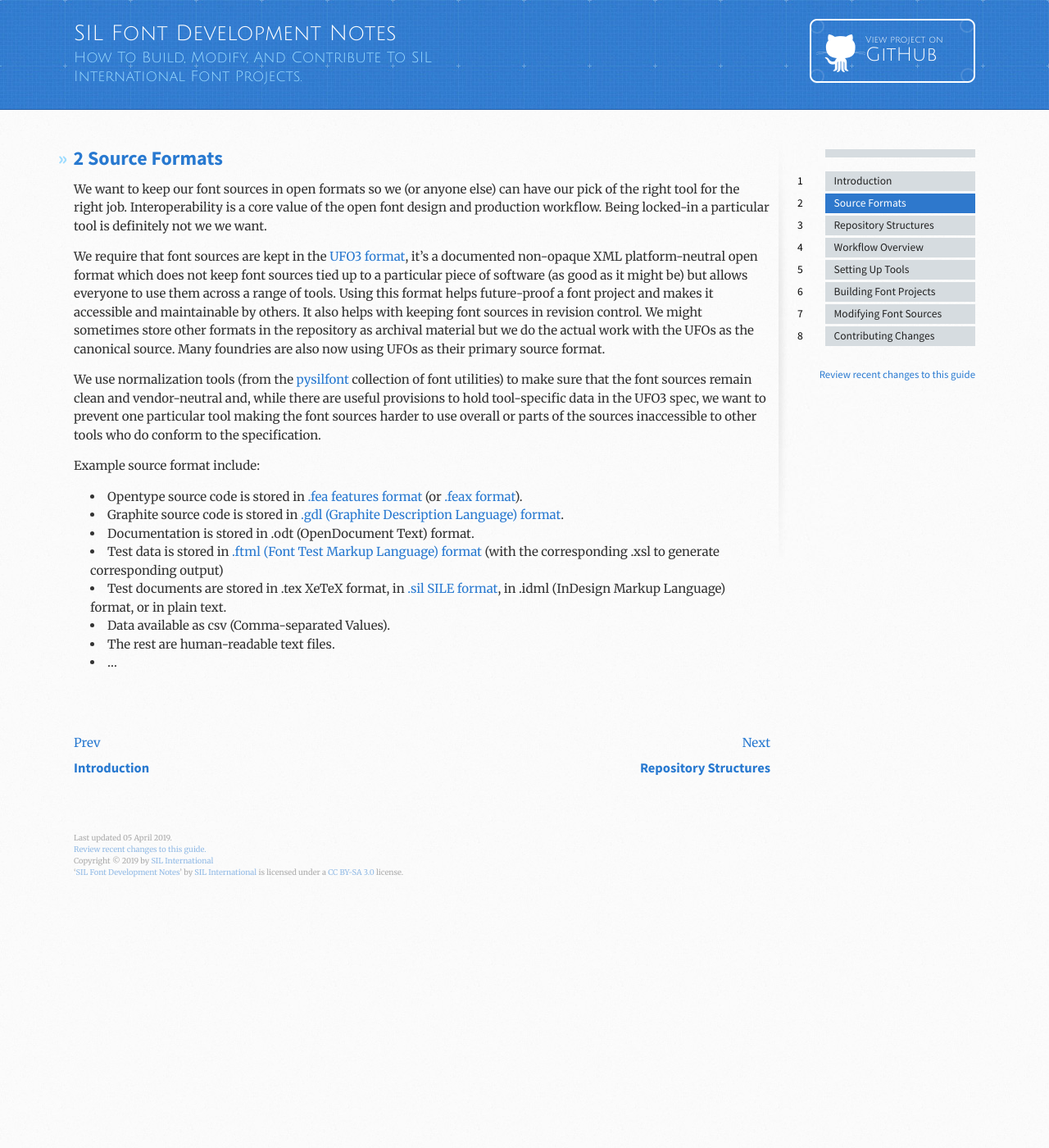
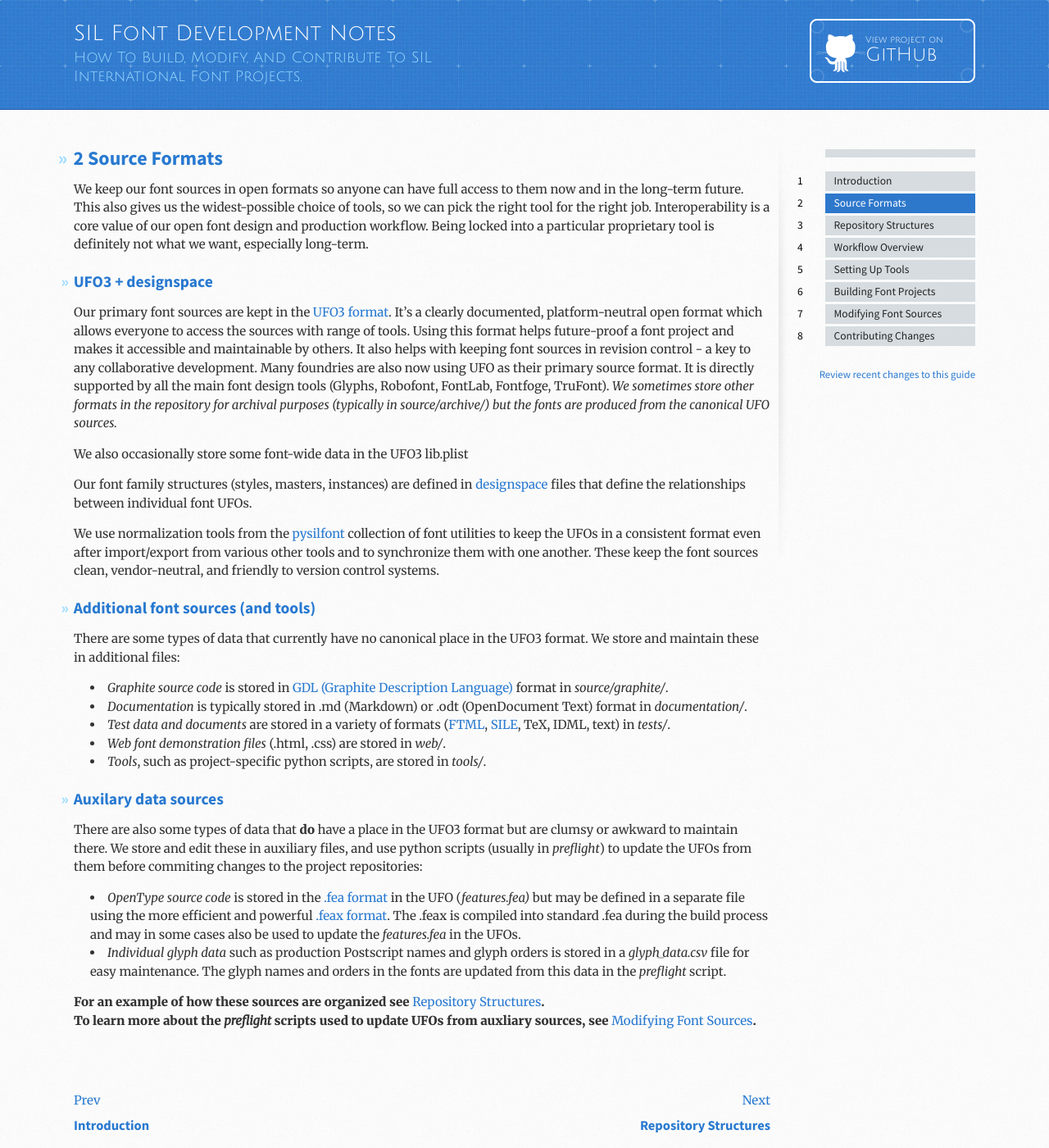
Before and after one commit to silnrsi/silfontdev, a Jekyll site: the page built from en-US/Source_Formats.md, in a window 1280 px wide and 1400 px high. Shown: the whole window at 82% size. Built offline with Jekyll 4.4.1, drawn with Linux system fonts in a browser that asks for light colours.

Commit message:
Revision of Source Formats

```diff
--- a/en-US/Source_Formats.md
+++ b/en-US/Source_Formats.md
@@ -7,19 +7,45 @@ category: Source Formats
 title: Source Formats
 ---
 
-We want to keep our font sources in open formats so we (or anyone else) can have our pick of the right tool for the right job.
-Interoperability is a core value of the open font design and production workflow. Being locked-in a particular tool is definitely not we we want.
+We keep our font sources in open formats so anyone can have full access to them now and in the long-term future. This also gives us the widest-possible choice of tools, so we can pick the right tool for the right job. Interoperability is a core value of our open font design and production workflow. Being locked into a particular proprietary tool is definitely not what we want, especially long-term.
 
-We require that font sources are kept in the [UFO3 format](http://unifiedfontobject.org/versions/ufo3/), it's a documented non-opaque XML platform-neutral open format which does not keep font sources tied up to a particular piece of software (as good as it might be) but allows everyone to use them across a range of tools. Using this format helps future-proof a font project and makes it accessible and maintainable by others. It also helps with keeping font sources in revision control. We might sometimes store other formats in the repository as archival material but we do the actual work with the UFOs as the canonical source. Many foundries are also now using UFOs as their primary source format.
+## UFO3 + designspace
 
-We use normalization tools (from the [pysilfont](https://github.com/silnrsi/pysilfont) collection of font utilities) to make sure that the font sources remain clean and vendor-neutral and, while there are useful provisions to hold tool-specific data in the UFO3 spec, we want to prevent one particular tool making the font sources harder to use overall or parts of the sources inaccessible to other tools who do conform to the specification.
+Our primary font sources are kept in the [UFO3 format]. It's a clearly documented, platform-neutral open format which allows everyone to access the sources with range of tools. Using this format helps future-proof a font project and makes it accessible and maintainable by others. It also helps with keeping font sources in revision control - a key to any collaborative development. Many foundries are also now using UFO as their primary source format. It is directly supported by all the main font design tools (Glyphs, Robofont, FontLab, Fontfoge, TruFont). *We sometimes store other formats in the repository for archival purposes (typically in source/archive/) but the fonts are produced from the canonical UFO sources.*
 
-Example source format include:
-- Opentype source code is stored in [.fea features format](https://adobe-type-tools.github.io/afdko/OpenTypeFeatureFileSpecification.html) (or [.feax format](https://github.com/silnrsi/pysilfont/blob/master/docs/feaextensions.md)).
-- Graphite source code is stored in [.gdl (Graphite Description Language) format](https://scripts.sil.org/cms/scripts/page.php?site_id=projects&item_id=graphite_techAbout).
-- Documentation is stored in .odt (OpenDocument Text) format.
-- Test data is stored in [.ftml (Font Test Markup Language) format](https://github.com/silnrsi/ftml)  (with the corresponding .xsl to generate corresponding output)
-- Test documents are stored in .tex XeTeX format, in [.sil SILE format](http://sile-typesetter.org/), in .idml (InDesign Markup Language) format, or in plain text.
-- Data available as csv (Comma-separated Values).
-- The rest are human-readable text files.
-- ...
+We also occasionally store some font-wide data in the UFO3 lib.plist
+
+Our font family structures (styles, masters, instances) are defined in [designspace] files that define the relationships between individual font UFOs.
+
+We use normalization tools from the [pysilfont] collection of font utilities to keep the UFOs in a consistent format even after import/export from various other tools and to synchronize them with one another. These keep the font sources clean, vendor-neutral, and friendly to version control systems.
+
+## Additional font sources (and tools)
+
+There are some types of data that currently have no canonical place in the UFO3 format. We store and maintain these in additional files:
+
+- *Graphite source code* is stored in [GDL (Graphite Description Language)] format in *source/graphite/*.
+- *Documentation* is typically stored in .md (Markdown) or .odt (OpenDocument Text) format in *documentation/*.
+- *Test data and documents* are stored in a variety of formats ([FTML], [SILE], TeX, IDML, text) in *tests/*.
+- *Web font demonstration files* (.html, .css) are stored in *web/*.
+- *Tools*, such as project-specific python scripts, are stored in *tools/*.
+
+## Auxilary data sources
+
+There are also some types of data that __do__ have a place in the UFO3 format but are clumsy or awkward to maintain there. We store and edit these in auxiliary files, and use python scripts (usually in *preflight*) to update the UFOs from them before commiting changes to the project repositories:
+
+- *OpenType source code* is stored in the [.fea format] in the UFO (*features.fea)* but may be defined in a separate file using the more efficient and powerful [.feax format]. The .feax is compiled into standard .fea during the build process and may in some cases also be used to update the *features.fea* in the UFOs.
+- *Individual glyph data* such as production Postscript names and glyph orders is stored in a *glyph_data.csv* file for easy maintenance. The glyph names and orders in the fonts are updated from this data in the *preflight* script.
+
+__For an example of how these sources are organized see [Repository Structures].__
+__To learn more about the *preflight* scripts used to update UFOs from auxliary sources, see [Modifying Font Sources].__
+
+[UFO3 format]: http://unifiedfontobject.org/versions/ufo3/
+[designspace]: https://github.com/fonttools/fonttools/tree/master/Doc/source/designspaceLib
+[pysilfont]: https://github.com/silnrsi/pysilfont
+[GDL (Graphite Description Language)]: https://scripts.sil.org/cms/scripts/page.php?site_id=projects&item_id=graphite_techAbout
+[FTML]: https://github.com/silnrsi/ftml
+[SILE]: http://sile-typesetter.org/
+[.fea format]: https://github.com/adobe-type-tools/afdko/blob/develop/docs/OpenTypeFeatureFileSpecification.md
+[.feax format]: https://github.com/silnrsi/pysilfont/blob/master/docs/feaextensions.md
+[Repository Structures]:  Repository_Structures.html
+[Modifying Font Sources]: Modifying_Font_Sources.html
```
